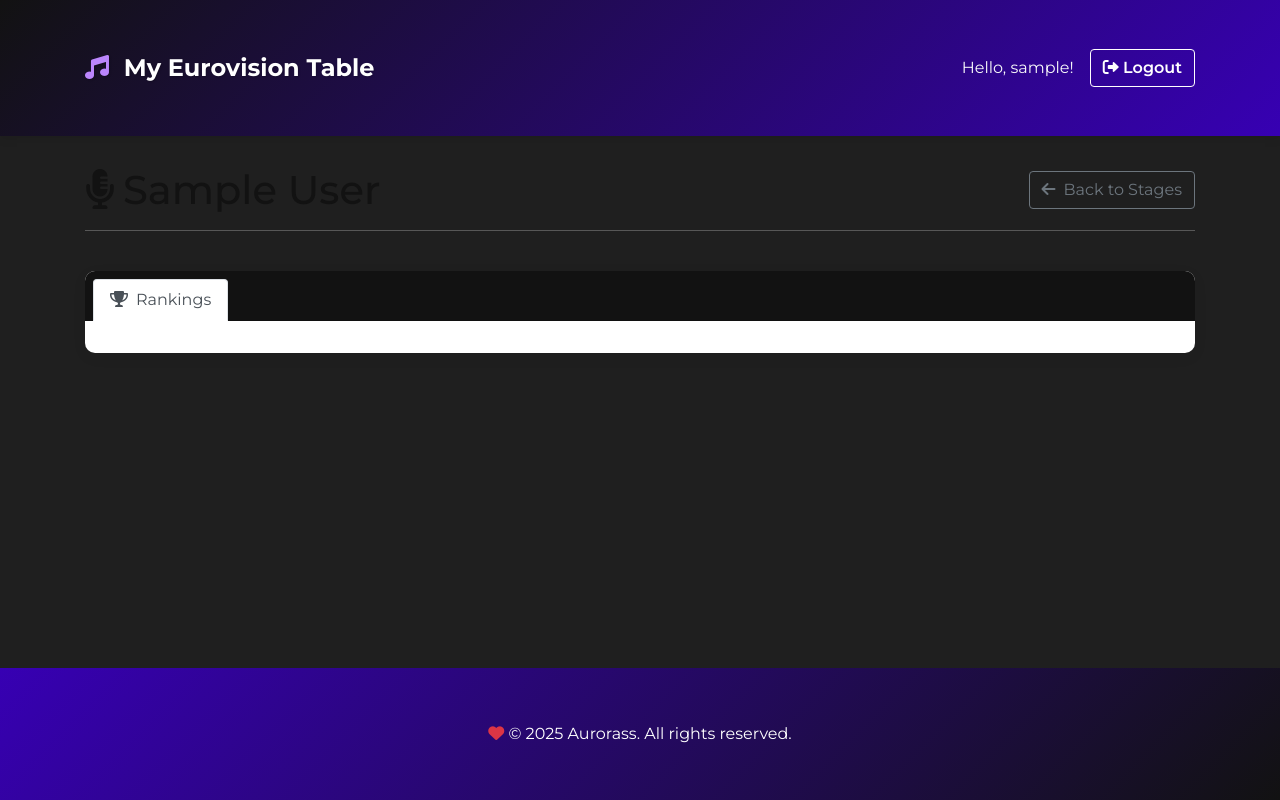
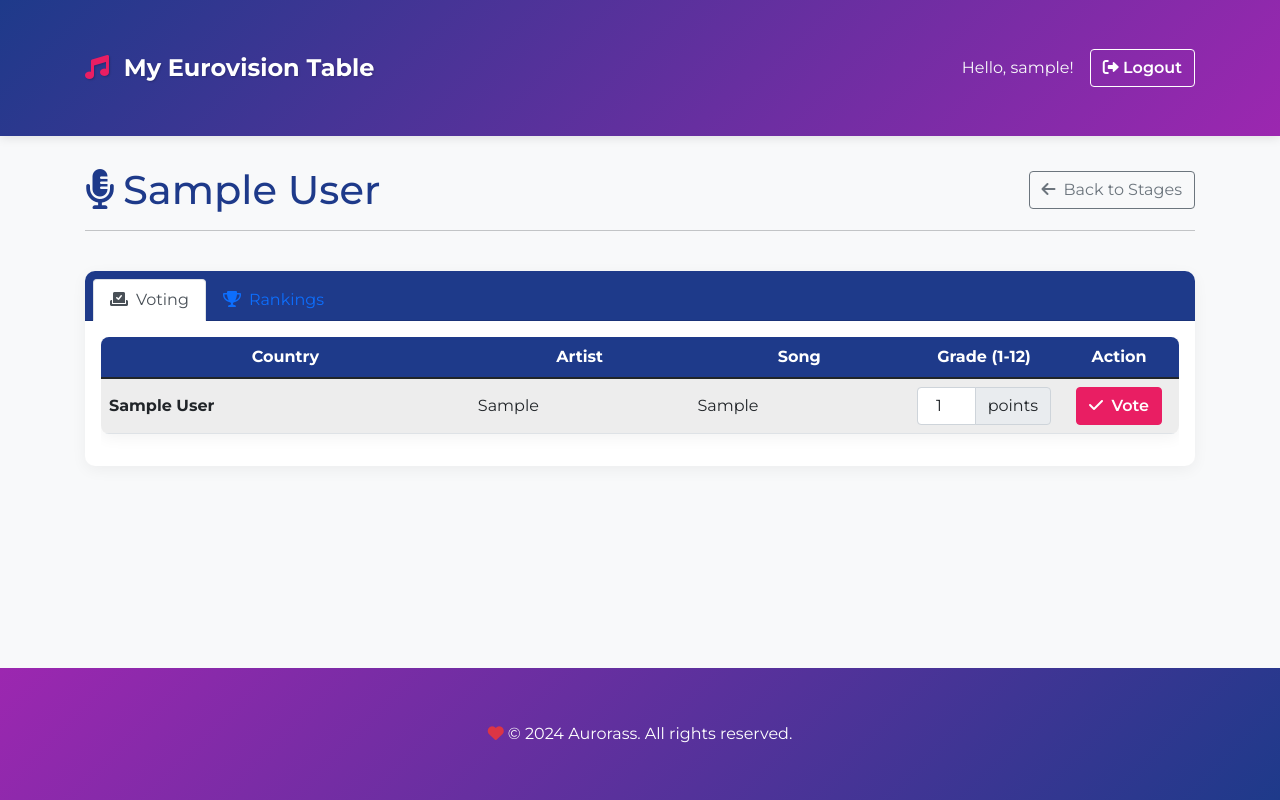
Before and after one commit to supercakecrumb/my-eurovision-table, a Flask app: page /stage/1 in a window 1280 px wide. Run offline with Flask 3, Linux system fonts and the light colour scheme; the visitor is signed in with stand-in values (Sample User, id 1); tables that the repository leaves empty hold one stand-in row (values such as "Sample post").

Commit message:
Revert "some renames and dark theme for default"
This reverts commit 58431841b63f2c00de838e1bd35d5100a9d8c46b.

```diff
--- a/app/templates/base.html
+++ b/app/templates/base.html
@@ -6,19 +6,18 @@
     <link href="https://cdn.jsdelivr.net/npm/bootstrap@5.1.3/dist/css/bootstrap.min.css" rel="stylesheet">
     <script src="https://cdn.jsdelivr.net/npm/bootstrap@5.1.3/dist/js/bootstrap.bundle.min.js"></script>
     <link rel="stylesheet" href="https://cdnjs.cloudflare.com/ajax/libs/font-awesome/6.0.0/css/all.min.css">
-    <title>euromouse</title>
+    <title>{% block title %}{% endblock %}</title>
     <style>
         :root {
-            --eurovision-blue: #121212;
-            --eurovision-pink: #bb86fc;
-            --eurovision-purple: #3700b3;
-            --eurovision-light: #1f1f1f;
+            --eurovision-blue: #1e3a8a;
+            --eurovision-pink: #e91e63;
+            --eurovision-purple: #9c27b0;
+            --eurovision-light: #f5f5f5;
         }
 
         body {
             font-family: 'Montserrat', sans-serif;
-            background-color: var(--eurovision-light);
-            color: white;
+            background-color: #f8f9fa;
             min-height: 100vh;
             display: flex;
             flex-direction: column;
@@ -157,7 +156,7 @@
                 <div class="col-md-12">
                     <p class="mb-0">
                         <i class="fas fa-heart text-danger"></i>
-                        © 2025 Aurorass. All rights reserved.
+                        © 2024 Aurorass. All rights reserved.
                     </p>
                 </div>
             </div>
--- a/app/templates/stage.html
+++ b/app/templates/stage.html
@@ -18,9 +18,13 @@
 <div class="card">
     <div class="card-header">
         <ul class="nav nav-tabs card-header-tabs" id="eurovisionTabs" role="tablist">
-            <!-- Voting tab removed -->
             <li class="nav-item" role="presentation">
-                <button class="nav-link active" id="rankings-tab" data-bs-toggle="tab" data-bs-target="#rankings" type="button" role="tab" aria-controls="rankings" aria-selected="true">
+                <button class="nav-link active" id="voting-tab" data-bs-toggle="tab" data-bs-target="#voting" type="button" role="tab" aria-controls="voting" aria-selected="true">
+                    <i class="fas fa-vote-yea me-2"></i>Voting
+                </button>
+            </li>
+            <li class="nav-item" role="presentation">
+                <button class="nav-link" id="rankings-tab" data-bs-toggle="tab" data-bs-target="#rankings" type="button" role="tab" aria-controls="rankings" aria-selected="false">
                     <i class="fas fa-trophy me-2"></i>Rankings
                 </button>
             </li>
@@ -28,7 +32,48 @@
     </div>
     <div class="card-body">
         <div class="tab-content" id="eurovisionTabsContent">
-            <!-- Voting functionality removed -->
+            <div class="tab-pane fade show active" id="voting" role="tabpanel" aria-labelledby="voting-tab">
+                <div class="table-responsive">
+                    <table class="table table-hover table-striped align-middle">
+                        <thead>
+                            <tr class="text-center">
+                                <th>Country</th>
+                                <th>Artist</th>
+                                <th>Song</th>
+                                <th style="width: 150px;">Grade (1-12)</th>
+                                <th style="width: 120px;">Action</th>
+                            </tr>
+                        </thead>
+                        <tbody>
+                            {% for country in countries %}
+                            <tr>
+                                <form method="POST" action="{{ url_for('submit_grades', stage_id=stage.id, country_id=country.id) }}">
+                                    <td class="fw-bold">
+                                        <div class="d-flex align-items-center">
+                                            <span class="me-2">{{ country.display_name }}</span>
+                                        </div>
+                                    </td>
+                                    <td>{{ country.artist }}</td>
+                                    <td>{{ country.song }}</td>
+                                    <td>
+                                        <div class="input-group">
+                                            <input type="number" name="grade" min="1" max="12" value="{{ grades.get(country.id, '') }}"
+                                                class="form-control text-center" required>
+                                            <span class="input-group-text">points</span>
+                                        </div>
+                                    </td>
+                                    <td class="text-center">
+                                        <button type="submit" class="btn btn-eurovision">
+                                            <i class="fas fa-check me-1"></i> Vote
+                                        </button>
+                                    </td>
+                                </form>
+                            </tr>
+                            {% endfor %}
+                        </tbody>
+                    </table>
+                </div>
+            </div>
             <div class="tab-pane fade" id="rankings" role="tabpanel" aria-labelledby="rankings-tab">
                 <div class="table-responsive">
                     <table class="table table-hover table-striped align-middle">
```
